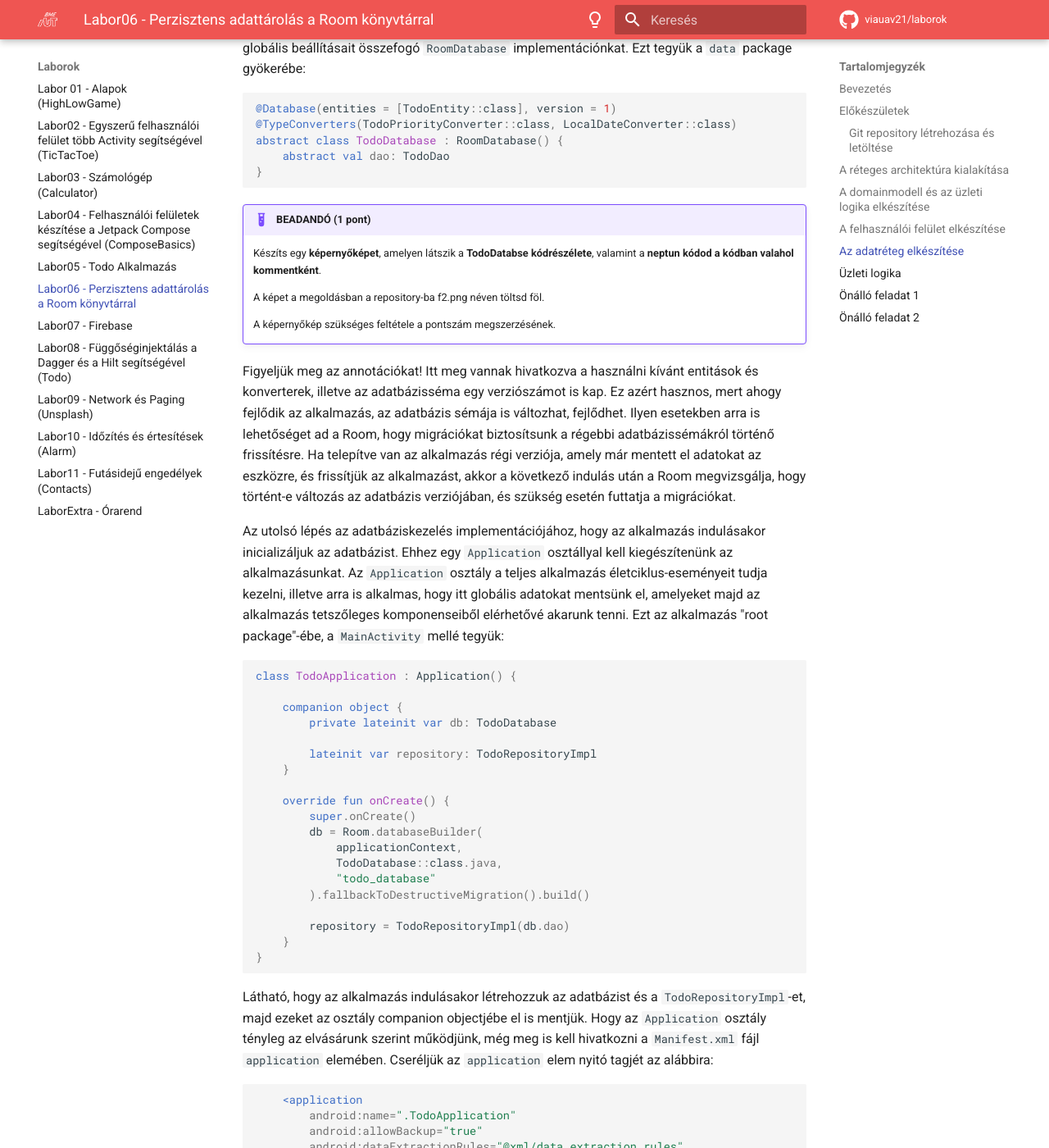
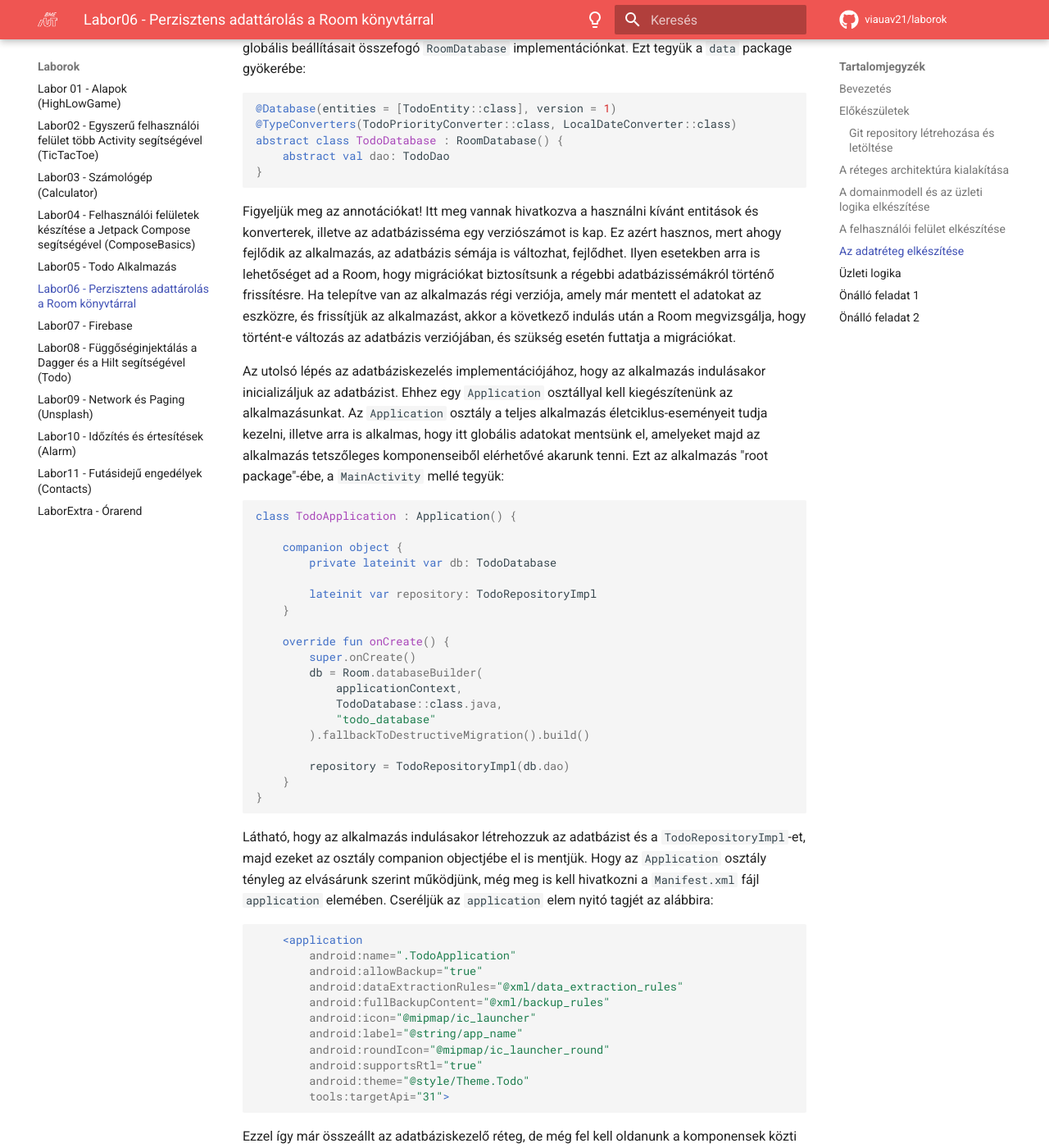
Before and after one commit to VIAUAV21/laborok, an MkDocs documentation site: the page built from docs/laborok/persistence/index.md, in a window 1280 px wide and 1400 px high, scrolled down 7763 px. Shown: the whole window at 82% size. Built offline with MkDocs 1.6.1 and Material for MkDocs 9.7.7, drawn with Linux system fonts in a browser that asks for light colours; comment, search, counter and statistics services are not loaded; some of the changed text lies outside the part shown.

Commit message:
2024 lab06 update

````diff
--- a/docs/laborok/persistence/index.md
+++ b/docs/laborok/persistence/index.md
@@ -246,14 +246,6 @@ abstract class TodoDatabase : RoomDatabase() {
 }
 ```
 
-!!!example "BEADANDÓ (1 pont)"
-	Készíts egy **képernyőképet**, amelyen látszik a
-    **TodoDatabse kódrészélete**, valamint a **neptun kódod a kódban valahol kommentként**.
-
-	A képet a megoldásban a repository-ba f2.png néven töltsd föl.
-
-	A képernyőkép szükséges feltétele a pontszám megszerzésének.
-
 Figyeljük meg az annotációkat! Itt meg vannak hivatkozva a használni kívánt entitások és konverterek, illetve az adatbázisséma egy verziószámot is kap. Ez azért hasznos, mert ahogy fejlődik az alkalmazás, az adatbázis sémája is változhat, fejlődhet. Ilyen esetekben arra is lehetőséget ad a Room, hogy migrációkat biztosítsunk a régebbi adatbázissémákról történő frissítésre. Ha telepítve van az alkalmazás régi verziója, amely már mentett el adatokat az eszközre, és frissítjük az alkalmazást, akkor a következő indulás után a Room megvizsgálja, hogy történt-e változás az adatbázis verziójában, és szükség esetén futtatja a migrációkat.
 
 Az utolsó lépés az adatbáziskezelés implementációjához, hogy az alkalmazás indulásakor inicializáljuk az adatbázist. Ehhez egy `Application` osztállyal kell kiegészítenünk az alkalmazásunkat. Az `Application` osztály a teljes alkalmazás életciklus-eseményeit tudja kezelni, illetve arra is alkalmas, hogy itt globális adatokat mentsünk el, amelyeket majd az alkalmazás tetszőleges komponenseiből elérhetővé akarunk tenni. Ezt az alkalmazás "root package"-ébe, a `MainActivity` mellé tegyük:
````
Also changed, not shown: other parts of docs/laborok/persistence/index.md (+7 -1 lines).
